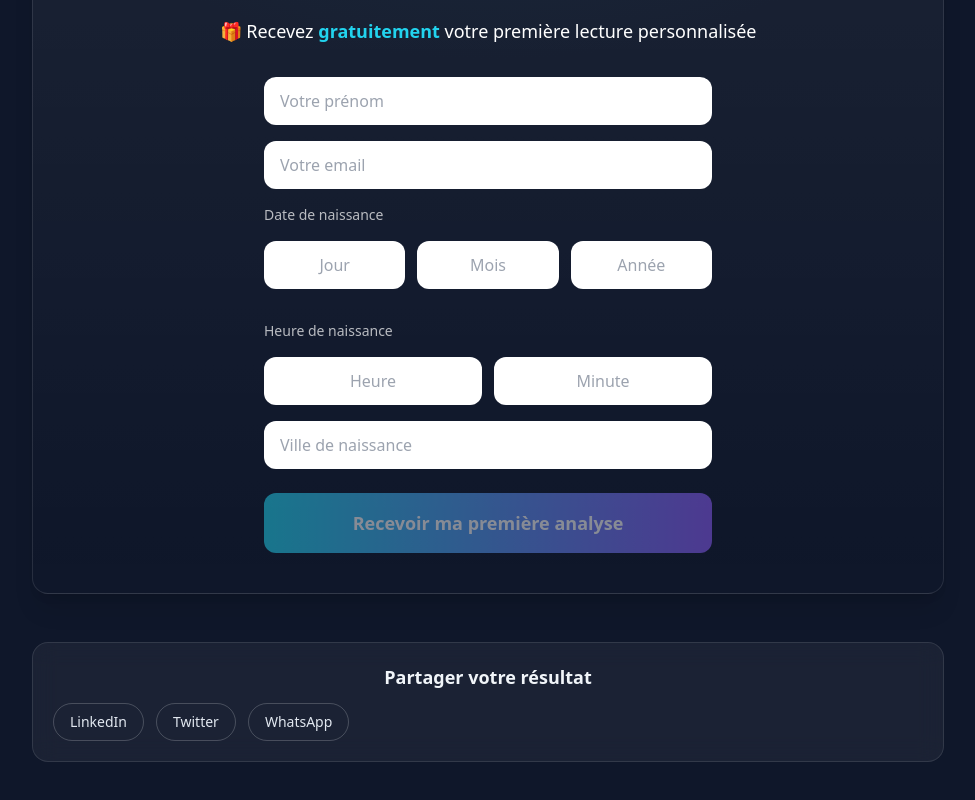
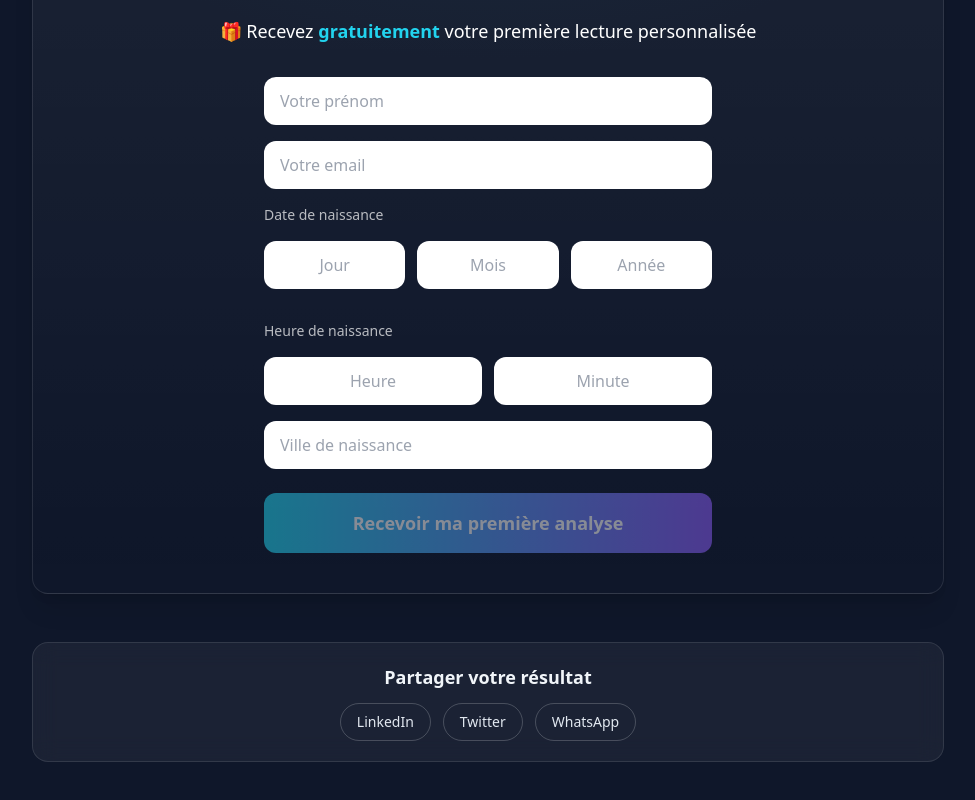
Before and after one commit to arnaudcrestey/life-decision, a Next.js app: page /resultat in a window 1280 px wide. Shown: the part 684-1484 px from the top of the page, without its empty margins (152-1127 px from the left). Built offline with nearby package versions, Linux system fonts and the light colour scheme.

Commit message:
Update share-buttons.tsx

```diff
--- a/components/share-buttons.tsx
+++ b/components/share-buttons.tsx
@@ -10,7 +10,7 @@
   return (
     <section className="glass-card p-5">
       <h3 className="mb-3 text-lg font-semibold">Partager votre résultat</h3>
-      <div className="flex flex-wrap gap-3">
+     <div className="flex flex-wrap justify-center gap-3">
         <a
           className="rounded-full border border-white/20 px-4 py-2 text-sm text-slate-200 hover:bg-white/10"
           href={`https://www.linkedin.com/sharing/share-offsite/?url=${encodedUrl}`}
```
